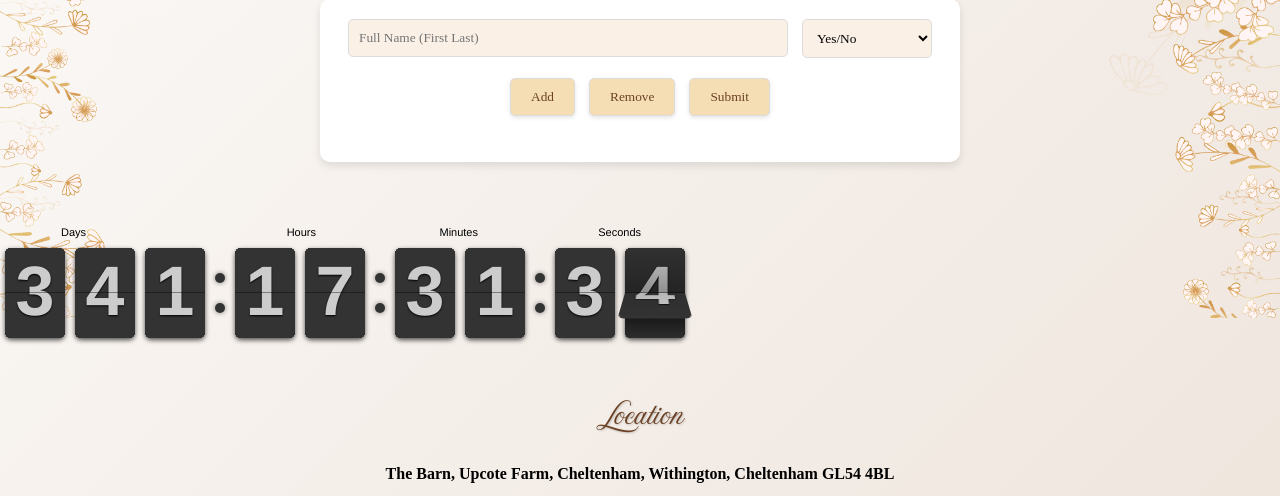
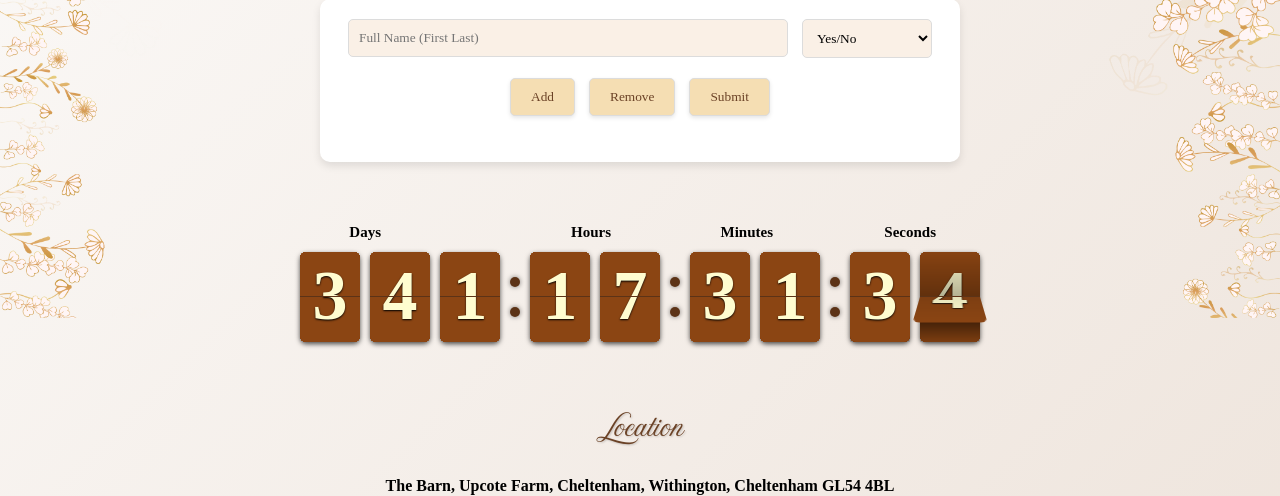
Before and after one commit to CamelSyrup/wedding.website, a PHP site: page /home.html in a window 1280 px wide. Shown: the part 482-978 px from the top of the page. Run offline with PHP 8.4, Linux system fonts and the light colour scheme; some libraries are stand-ins or nearby versions.

Commit message:
Update flipclock.css

```diff
--- a/flipclock.css
+++ b/flipclock.css
@@ -1,5 +1,12 @@
 /* Get the bourbon mixin from http://bourbon.io */
 /* Reset */
+.flip-clock-wrapper ul {
+    float: none;
+    margin: 0 auto;
+    display: inline-block;
+}
+
+
 .flip-clock-wrapper * {
     -webkit-box-sizing: border-box;
     -moz-box-sizing: border-box;
@@ -38,7 +45,7 @@
 
 /* Main */
 .flip-clock-wrapper {
-  font: normal 11px "Helvetica Neue", Helvetica, sans-serif;
+  font: bold 15px 'Perpetua', serif;
   -webkit-user-select: none; }
 
 .flip-clock-wrapper .flip-clock-meridium {
@@ -67,7 +74,7 @@
 /* Skeleton */
 .flip-clock-wrapper ul {
   position: relative;
-  float: left;
+  float: none;
   margin: 5px;
   width: 60px;
   height: 90px;
@@ -75,7 +82,7 @@
   font-weight: bold;
   line-height: 87px;
   border-radius: 6px;
-  background: #000;
+  background: #8B4513 !important;
 }
 
 .flip-clock-wrapper ul li {
@@ -133,7 +140,7 @@
   z-index: 5;
   width: 100%;
   height: 3px;
-  background-color: #000;
+  background-color: #5C3317 !important;
   background-color: rgba(0, 0, 0, 0.4); }
 
 .flip-clock-wrapper ul li a div.down {
@@ -150,10 +157,10 @@
   z-index: 1;
   width: 100%;
   height: 200%;
-  color: #ccc;
+  color: #FFFDD0 !important;
   text-shadow: 0 1px 2px #000;
   text-align: center;
-  background-color: #333;
+  background-color: #8B4513 !important;
   border-radius: 6px;
   font-size: 70px; }
 
@@ -176,7 +183,7 @@
   z-index: 5; }
 
 .flip-clock-divider {
-  float: left;
+  float: none;
   display: inline-block;
   position: relative;
   width: 20px;
@@ -187,7 +194,7 @@
 
 .flip-clock-dot {
   display: block;
-  background: #323434;
+  background: #5C3317 !important;
   width: 10px;
   height: 10px;
   position: absolute;
@@ -468,7 +475,7 @@
 
 /* Main */
 .flip-clock-small-wrapper {
-  font: normal 11px "Helvetica Neue", Helvetica, sans-serif;
+  font: bold 15px 'Perpetua', serif;
   -webkit-user-select: none; }
 
 .flip-clock-small-wrapper .flip-clock-meridium {
@@ -497,7 +504,7 @@
 /* Skeleton */
 .flip-clock-small-wrapper ul {
   position: relative;
-  float: left;
+  float: none;
   margin: 2px;
   width: 30px;
   padding: 0;
@@ -506,7 +513,7 @@
   font-weight: bold;
   line-height: 37px;
   border-radius: 6px;
-  background: #000;
+  background: #8B4513;
 }
 
 .flip-clock-small-wrapper ul li {
@@ -564,7 +571,7 @@
   z-index: 5;
   width: 100%;
   height: 3px;
-  background-color: #000;
+  background-color: #5C3317;
   background-color: rgba(0, 0, 0, 0.4); }
 
 .flip-clock-small-wrapper ul li a div.down {
@@ -581,10 +588,10 @@
   z-index: 1;
   width: 100%;
   height: 200%;
-  color: #ccc;
+  color: #FFFDD0;
   text-shadow: 0 1px 2px #000;
   text-align: center;
-  background-color: #333;
+  background-color: #8B4513;
   border-radius: 6px;
   font-size: 20px; }
 
@@ -607,7 +614,7 @@
   z-index: 5; }
 
 .flip-clock-small-wrapper .flip-clock-divider {
-  float: left;
+  float: none;
   display: inline-block;
   position: relative;
   width: 15px;
@@ -618,7 +625,7 @@
 
 .flip-clock-small-wrapper .flip-clock-dot {
   display: block;
-  background: #323434;
+  background: #5C3317;
   width: 5px;
   height: 5px;
   position: absolute;
```
